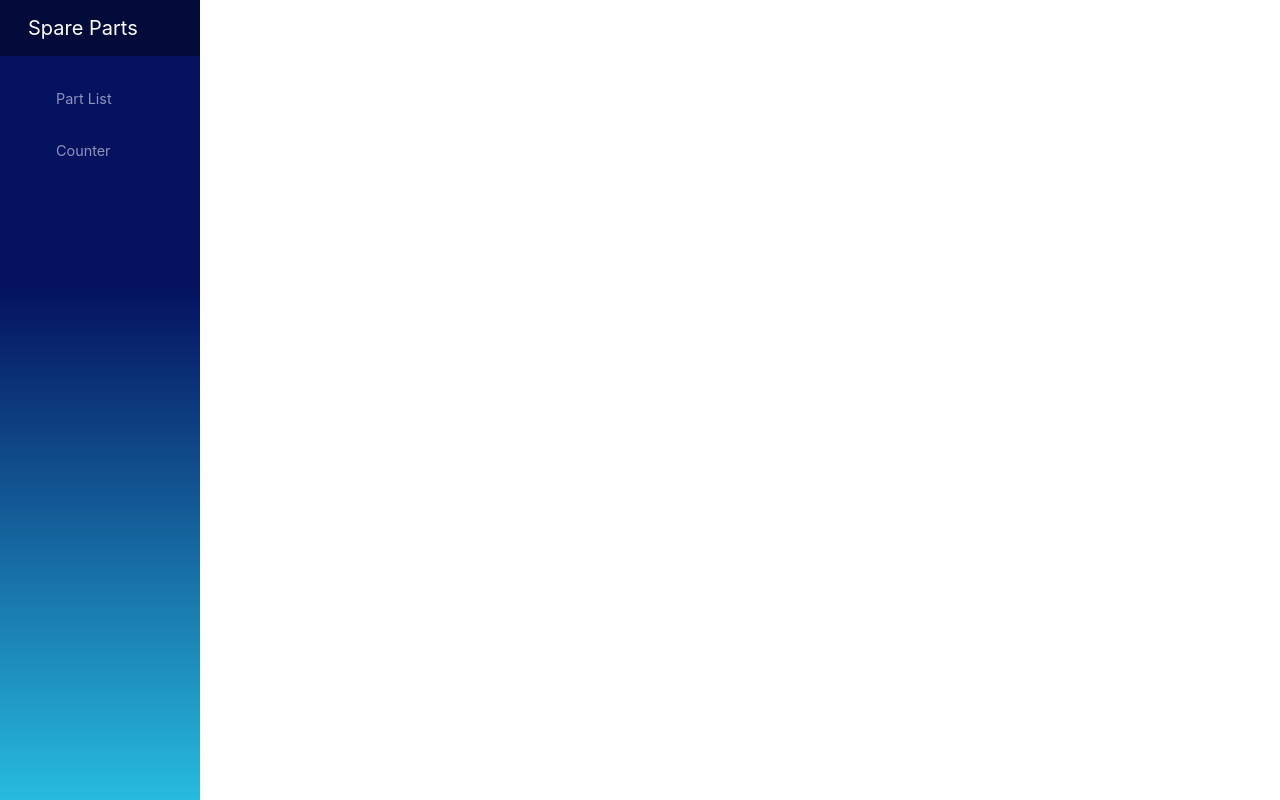
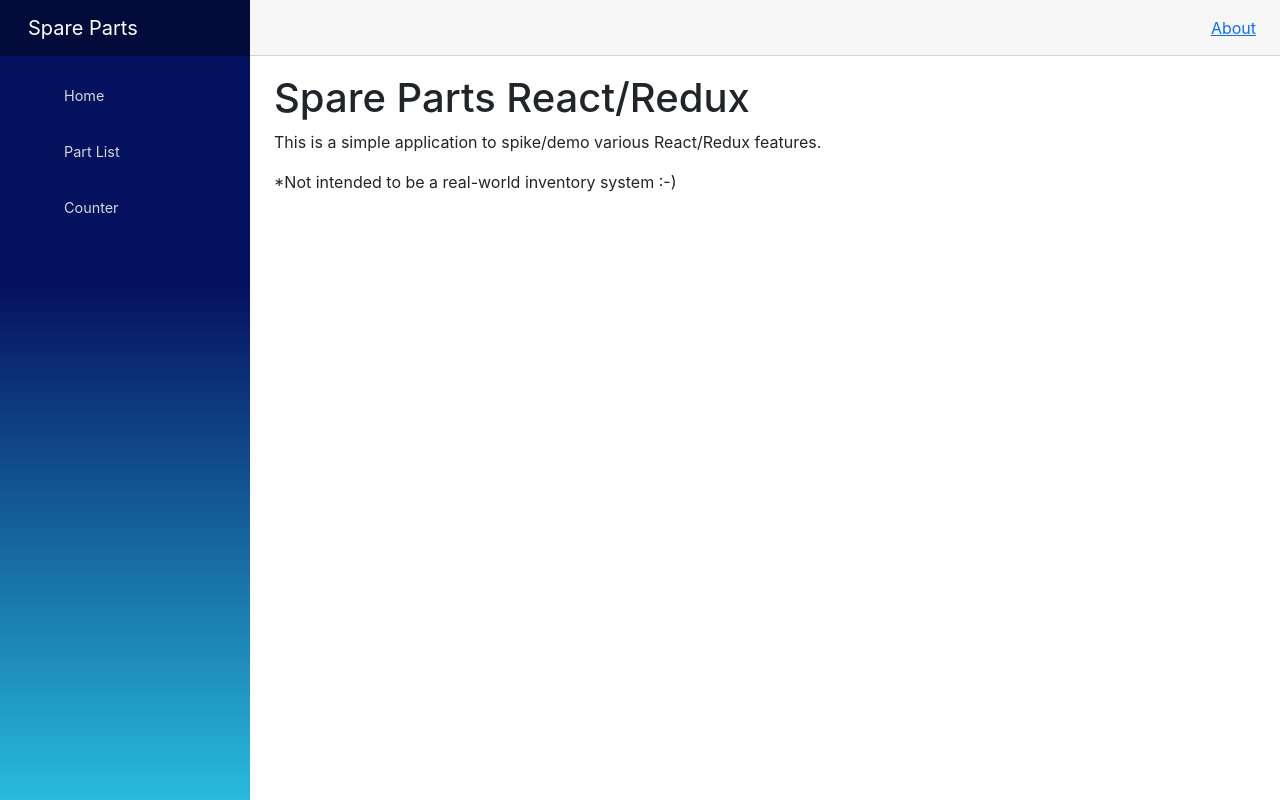
Before and after one commit to sjmarsh/spare-parts-react, a React (Create React App) app: page /home in a window 1280 px wide. Built offline with nearby package versions, Linux system fonts and the light colour scheme; some icons are missing.

Commit message:
Fix up Sidebar styles and add Home page.

```diff
--- a/src/App.css
+++ b/src/App.css
@@ -13,10 +13,81 @@
 .page {
     position: relative;
     display: flex;
-    flex-direction: row;
+    flex-direction: column;
 }
 
-.content {
-    flex:1;
-    margin-left: 10px;
+main {
+    flex: 1;
 }
+
+.sidebar {
+    background-image: linear-gradient(0deg, rgba(39,187,222,1) 0%, rgba(5,18,96,1) 64%);
+}
+
+.top-row {
+    background-color: #f7f7f7;
+    border-bottom: 1px solid #d6d5d5;
+    justify-content: flex-end;
+    height: 3.5rem;
+    display: flex;
+    align-items: center;
+}
+
+    .top-row ::deep a, .top-row ::deep .btn-link {
+        white-space: nowrap;
+        margin-left: 1.5rem;
+        text-decoration: none;
+    }
+
+    .top-row ::deep a:hover, .top-row ::deep .btn-link:hover {
+        text-decoration: underline;
+    }
+
+    .top-row ::deep a:first-child {
+        overflow: hidden;
+        text-overflow: ellipsis;
+    }
+
+@media (max-width: 640.98px) {
+     .top-row {
+        display: none;
+    }
+
+    .top-row.auth {
+        justify-content: space-between;
+    }
+
+    .top-row ::deep a, .top-row ::deep .btn-link {
+        margin-left: 0;
+    }
+}
+
+@media (min-width: 641px) {
+    .page {
+        flex-direction: row;
+    }
+
+    .sidebar {
+        width: 250px;
+        height: 100vh;
+        position: sticky;
+        top: 0;
+    }
+
+    .top-row {
+        position: sticky;
+        top: 0;
+        z-index: 1;
+    }
+
+    .top-row.auth ::deep a:first-child {
+        flex: 1;
+        text-align: right;
+        width: 0;
+    }
+
+    .top-row, article {
+        padding-left: 2rem !important;
+        padding-right: 1.5rem !important;
+    }
+}
--- a/src/App.js
+++ b/src/App.js
@@ -4,6 +4,7 @@ import {
   Route
 } from 'react-router-dom';
 
+import Home from './features/home/Home';
 import PartList from './features/parts/PartList';
 import Counter from './features/counter/Counter';
 
@@ -16,12 +17,18 @@ function App() {
     <div className="App">
       <div className='page'>
         <SideBar/>
-        <div className='content flex-column'>
-          <Routes>
-            <Route path="/part-list" element={<PartList />} />
-            <Route path="/counter" element={<Counter />} />
-          </Routes>
-        </div>
+        <main>
+          <div className='top-row px-4'>
+            <a href='https://redux.js.org/' target="_blank" rel="noreferrer">About</a>
+          </div>
+          <article className='content px-4'>
+            <Routes>
+              <Route path='/home' element={<Home/>} />
+              <Route path="/part-list" element={<PartList />} />
+              <Route path="/counter" element={<Counter />} />
+            </Routes>
+          </article>
+        </main>
       </div>
     </div>
   );
--- a/src/components/SideBar.js
+++ b/src/components/SideBar.js
@@ -1,42 +1,63 @@
-import React from 'react'
+import React, { useState } from 'react'
 import { Link } from 'react-router-dom'
-import Navbar from 'react-bootstrap/Navbar';
-import Nav from 'react-bootstrap/Nav';
 
+import Home from '../features/home/Home';
 import PartList from '../features/parts/PartList';
 import Counter from '../features/counter/Counter';
 
 import './Sidebar.css'
 
 export const SideBar = () => {
+
+  const [collapseNavMenu, setCollapseNavMenu] = useState(false);
+  const [navMenuClass, setNavMenuClass] = useState("");
+  const [activeLink, setActiveLink] = useState("");
+
+  const toggleNavMenu = () => {
+    setCollapseNavMenu(!collapseNavMenu);
+    let navMenuClass = collapseNavMenu ? "collapse" : "";
+    setNavMenuClass(navMenuClass);
+  }
+
+   const updateActiveLink = (e) => {
+      setActiveLink(e.currentTarget.id);
+   }
+
+  const activeClass = (linkId) => {
+    return activeLink === linkId ? "active" : "";
+  }
+
   return (
-    <div className='sidebar flex-column flex-shrink-0'>
+    <div className='sidebar'>
 
-      <div class="top-row ps-3 navbar navbar-dark">
-          <div class="container-fluid">
-              <Navbar.Brand>Spare Parts</Navbar.Brand>
-              <button title="Navigation menu" class="navbar-toggler" >
-                  <span class="navbar-toggler-icon"></span>
+      <div className="top-row-cust ps-3 navbar navbar-dark">
+          <div className="container-fluid">
+              <div className="navbar-brand">Spare Parts</div>
+              <button title="Navigation menu" className="navbar-toggler" onClick={toggleNavMenu}>
+                  <span className="navbar-toggler-icon"></span>
               </button>
           </div>
       </div>
 
-      <Navbar variant="dark">
-        <Nav className="me-auto">
-          <ul>
-            <Nav.Item className="px-3">
-              <Link className='nav-link' to="/part-list" element={<PartList/>}>
+      <div className={navMenuClass}>
+          <nav className="flex-column">
+          <div className="nav-item-cust px-3">
+              <Link id="home" className={`nav-link-cust ${activeClass('home')}`} to="/home" element={<Home/>} onClick={updateActiveLink}>
+                <span className="oi oi-home" aria-hidden="true"/>Home
+              </Link>
+            </div>
+            <div className="nav-item-cust px-3">
+              <Link id="part-list" className={`nav-link-cust ${activeClass('part-list')}`} to="/part-list" element={<PartList/>} onClick={updateActiveLink}>
                 <span className="oi oi-list" aria-hidden="true"/>Part List
               </Link>
-            </Nav.Item>
-            <Nav.Item className="px-3">
-              <Link className='nav-link' to="/counter" element={<Counter/>}>
+            </div>
+            <div className="nav-item-cust px-3">
+              <Link id="counter" className={`nav-link-cust ${activeClass('counter')}`} to="/counter" element={<Counter/>} onClick={updateActiveLink}>
               <span className="oi oi-spreadsheet" aria-hidden="true"/>Counter
               </Link>
-            </Nav.Item>
-          </ul>
-        </Nav>
-      </Navbar>
+            </div>
+          </nav>
+      </div>
     </div>
   )
 }
--- a/src/components/Sidebar.css
+++ b/src/components/Sidebar.css
@@ -1,17 +1,8 @@
-.sidebar {
-    width: 200px;
-    height: 100vh;
-    position: sticky;
-    color: #fff;
-    overflow: auto;
-    background-image: linear-gradient(0deg, rgba(39,187,222,1) 0%, rgba(5,18,96,1) 64%);
-}
-
 .navbar-toggler {
     background-color: rgba(255, 255, 255, 0.1);
 }
 
-.top-row {
+.top-row-cust {
     height: 3.5rem;
     background-color: rgba(0,0,0,0.4);
 }
@@ -27,36 +18,38 @@
     top: -2px;
 }
 
-.nav-item {
+.nav-item-cust {
     font-size: 0.9rem;
     padding-bottom: 0.5rem;
 }
 
-    .nav-item:first-of-type {
+    .nav-item-cust a:hover {
+        background-color: rgba(255,255,255,0.1);
+        color: white;
+    }
+
+    .nav-item-cust a.active {
+        background-color: rgba(255,255,255,0.25);
+        color: white;
+    }
+
+    .nav-item-cust:first-of-type {
         padding-top: 1rem;
     }
 
-    .nav-item:last-of-type {
+    .nav-item-cust:last-of-type {
         padding-bottom: 1rem;
     }
 
-    .nav-item ::deep a {
+.nav-link-cust {
     color: #d7d7d7;
     border-radius: 4px;
     height: 3rem;
     display: flex;
     align-items: center;
     line-height: 3rem;
-    }
-
-.nav-item ::deep a.active {
-    background-color: rgba(255,255,255,0.25);
-    color: white;
-}
-
-.nav-item ::deep a:hover {
-    background-color: rgba(255,255,255,0.1);
-    color: white;
+    text-decoration: none;
+    padding: 0.5rem 1rem;
 }
 
 @media (min-width: 641px) {
--- /dev/null
+++ b/src/features/home/Home.js
@@ -0,0 +1,12 @@
+import React from "react";
+
+export default function Home() {
+
+    return (
+        <div>
+            <h1>Spare Parts React/Redux</h1>
+            <p>This is a simple application to spike/demo various React/Redux features. </p>
+            <p>*Not intended to be a real-world inventory system :-)</p>
+        </div>
+    );
+}
--- a/src/index.css
+++ b/src/index.css
@@ -11,3 +11,7 @@ code {
   font-family: source-code-pro, Menlo, Monaco, Consolas, 'Courier New',
     monospace;
 }
+
+.content {
+  padding-top: 1.1rem;
+}
```
Lines whose indentation alone changed are shown as unchanged.
